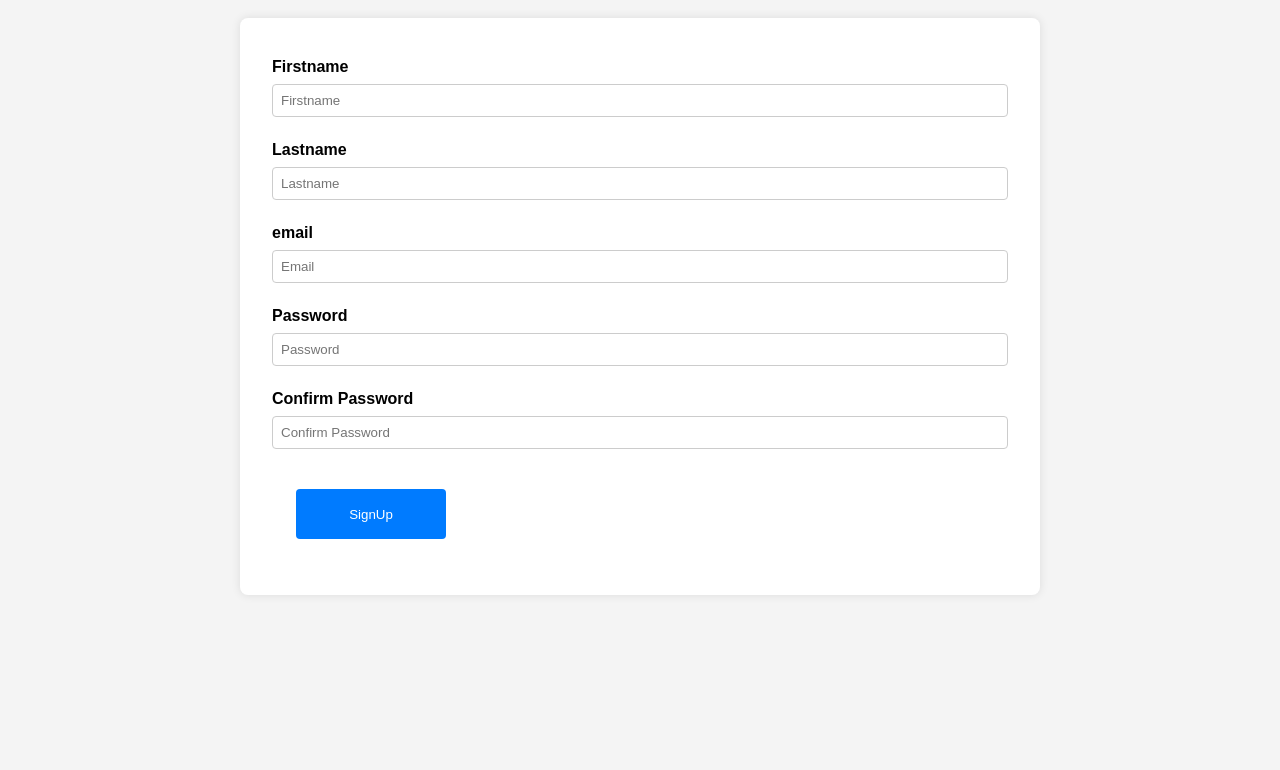
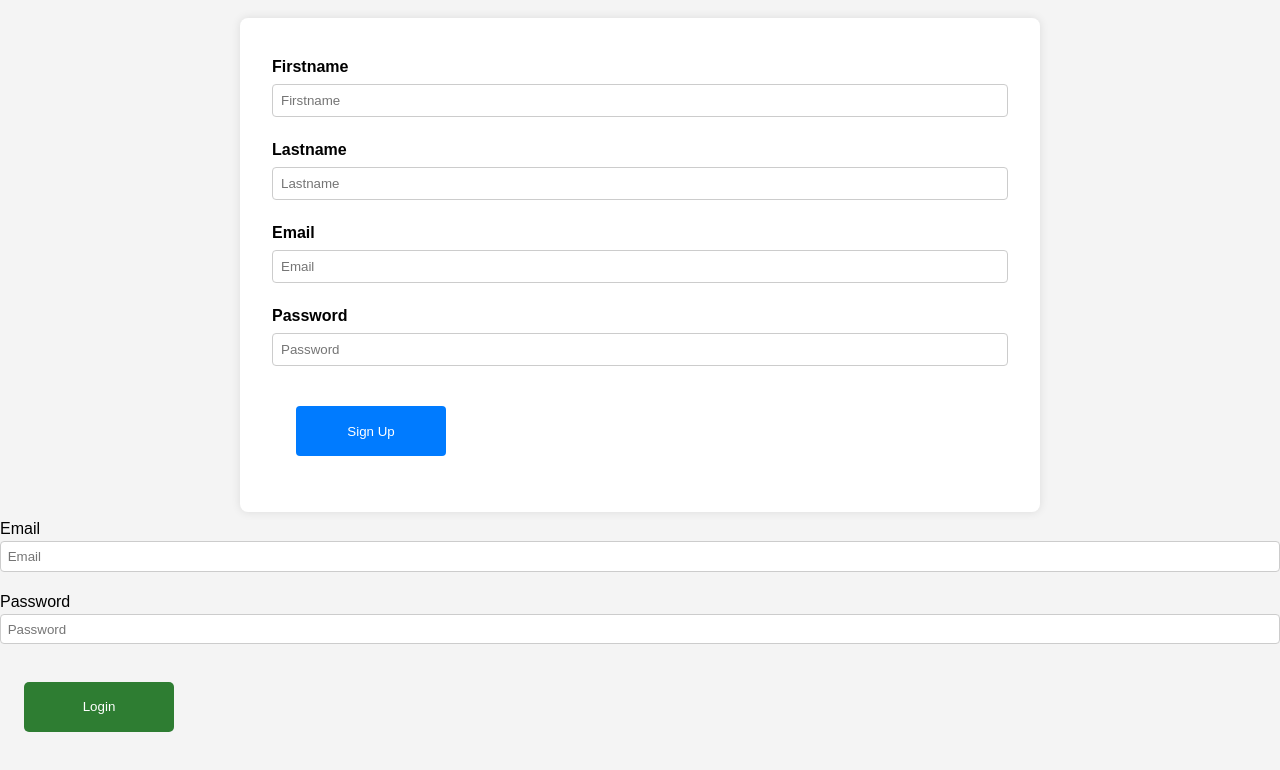
Before and after one commit to JobKoech610/Carbon_Tracker, a React (Create React App) app in the folder client/: page /signUp in a window 1280 px wide. Shown: the part 110-880 px from the top of the page. Built offline with nearby package versions, Linux system fonts and the light colour scheme.

Commit message:
setup the login and signup authentication

```diff
--- a/client/src/App.js
+++ b/client/src/App.js
@@ -4,7 +4,7 @@ import './App.css';
 import SignUp from './components/views/signUp';
 import { BrowserRouter as Router, Routes, Route } from "react-router-dom";
 import HomePage from './components/views/HomePage';
-
+import Login from './components/views/Login';
 
 
 function App() {
@@ -16,6 +16,8 @@ function App() {
           <Route path="/signUp" element={<SignUp />} />
         </Routes>
       </Router>
+
+      <Login />
     </div>
   );
 }
--- /dev/null
+++ b/client/src/components/views/Login.js
@@ -0,0 +1,60 @@
+import { useState } from "react";
+
+
+function LogIn() {
+    const [email, setEmail] = useState("");
+    const [password, setPassword] = useState("");
+    const [error, setError] = useState(null);
+
+
+    const handleLogin = async (e) => {
+        e.preventDefault();
+        try {
+            const response = await fetch('http://127.0.0.1:5000/login', {
+                method: 'POST',
+                headers: {
+                    'Content-Type': 'application/json'
+                },
+                body: JSON.stringify({ email, password }),
+            });
+            const data = await response.json();
+            if (data.token) {
+                localStorage.setItem('token', data.token);
+                console.log("Name:", data.name);
+                console.log("Email:", data.email);
+                console.log("Welcome")
+            } else {
+                setError(data.message || "Login failed");
+            }
+        } catch (error) {
+            setError('An error occurred, please try again');
+        }
+    };
+
+    return (
+        <div>
+            <form onSubmit={handleLogin}>
+                <label>Email</label>
+                <input
+                    type="text"
+                    placeholder="Email"
+                    value={email}
+                    onChange={(e) => setEmail(e.target.value)}
+                />
+                <br />
+                <label>Password</label>
+                <input
+                    type="password"
+                    placeholder="Password"
+                    value={password}
+                    onChange={(e) => setPassword(e.target.value)}
+                />
+                <br />
+                <button type="submit">Login</button>
+            </form>
+            {error && <p style={{ color: 'red' }}>{error}</p>} {/* Display error message */}
+        </div>
+    );
+}
+
+export default LogIn;
--- a/client/src/components/views/signUp.js
+++ b/client/src/components/views/signUp.js
@@ -1,39 +1,36 @@
-import { useState } from "react"
-import '../Styles/signup.css'
+import { useState } from "react";
+import '../Styles/signup.css';
 
 function SignUp() {
     const [formData, setFormData] = useState({
-        firstName: "",
-        lastName: "",
+        name: "",
+        phoneNumber: "",
         email: "",
         password: "",
-        confirmPassword: ""
-    })
+    });
 
-    const [error, setError] = useState("")
+    const [error, setError] = useState("");
 
     const handleOnChange = (e) => {
         setFormData({
             ...formData,
             [e.target.name]: e.target.value,
         });
-        setError("");
-    }
+        setError(""); // Clear error message on change
+    };
 
-    const validateForm=() =>{
-        if (!formData.firstName || !formData.lastName) {
-            alert("Please enter your full names");
+    const validateForm = () => {
+        if (!formData.name || !formData.phoneNumber) {
+            alert("Please enter your full name and phone number");
             return false;
         } else if (!formData.email) {
             alert("Please enter your email");
             return false;
-        } else if (formData.password !== formData.confirmPassword) {
-            alert("Passwords do not match")
+        } else if (!formData.password) {
+            alert("Please enter your password");
             return false;
         }
-        else {
         return true;
-            }
     };
 
     const handleSubmit = (e) => {
@@ -45,24 +42,26 @@ function SignUp() {
                     'Content-Type': 'application/json'
                 },
                 body: JSON.stringify({
-                    firstName: formData.firstName,
-                    lastName: formData.lastName,
+                    name: formData.name,
+                    phoneNumber: formData.phoneNumber,
                     email: formData.email,
                     password: formData.password,
-                    status: "active"
                 })
             };
-            fetch('http://127.0.0.1:5000/user', post)
+
+            console.log('Posting data:', JSON.stringify(formData));
+
+            fetch('http://127.0.0.1:5000/users', post)
                 .then(response => {
                     if (!response.ok) {
-                        alert("Email already exists");
+                        alert("Email already exists or there was an error");
                         return response.json().then(err => { throw new Error(err.error) });
-
                     }
                     return response.json();
                 })
                 .then(data => {
                     console.log('Success:', data);
+                    // Optionally, you can redirect or show a success message
                 })
                 .catch((error) => {
                     console.error('Error:', error);
@@ -70,24 +69,23 @@ function SignUp() {
                 });
         }
     };
+
     return (
         <div className="signup-container">
-
             <form className="signup-form" onSubmit={handleSubmit}>
                 <label>Firstname</label>
-            <input type="text" placeholder="Firstname"  onChange={handleOnChange} name="firstName" value={formData.firstName}/>
+                <input type="text" placeholder="Firstname" onChange={handleOnChange} name="name" value={formData.name} />
                 <label>Lastname</label>
-            <input type="text" placeholder="Lastname"  onChange={handleOnChange} name="lastName" value={formData.lastName}/>
-            <label>email</label>
-            <input type="text" placeholder="Email"  onChange={handleOnChange} name="email" value={formData.email}/>
+                <input type="text" placeholder="Lastname" onChange={handleOnChange} name="phoneNumber" value={formData.phoneNumber} />
+                <label>Email</label>
+                <input type="email" placeholder="Email" onChange={handleOnChange} name="email" value={formData.email} />
                 <label>Password</label>
-            <input type="text" placeholder="Password"  onChange={handleOnChange} name="password" value={formData.password}/>
-            <label>Confirm Password</label>
-            <input type="text" placeholder="Confirm Password"  onChange={handleOnChange} name="confirmPassword" value={formData.confirmPassword}/>
-            <button type="submit" onClick={(e)=>alert(e.target.value)}>SignUp</button>
+                <input type="password" placeholder="Password" onChange={handleOnChange} name="password" value={formData.password} />
+                <button type="submit">Sign Up</button>
             </form>
+            {error && <p className="error-message">{error}</p>}
         </div>
-)
+    );
 }
 
 export default SignUp;
```
Lines whose indentation alone changed are shown as unchanged.
